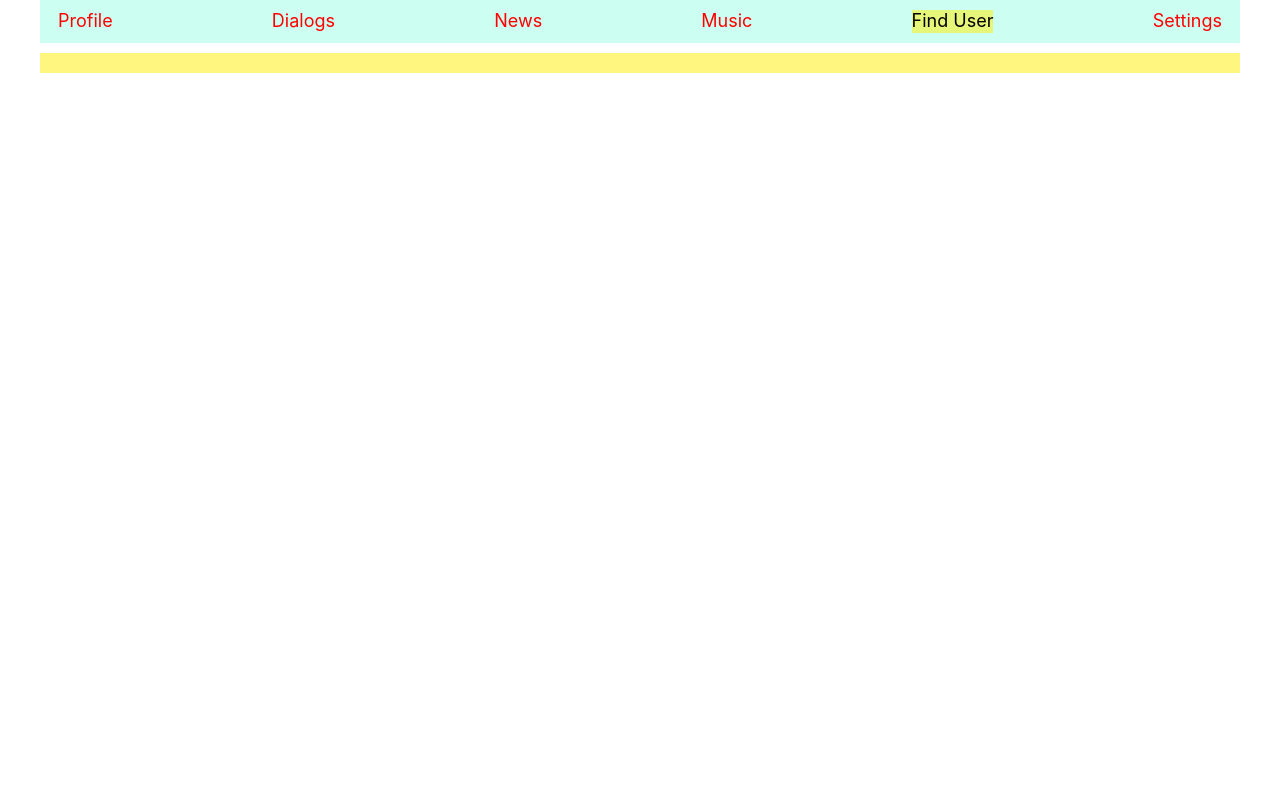
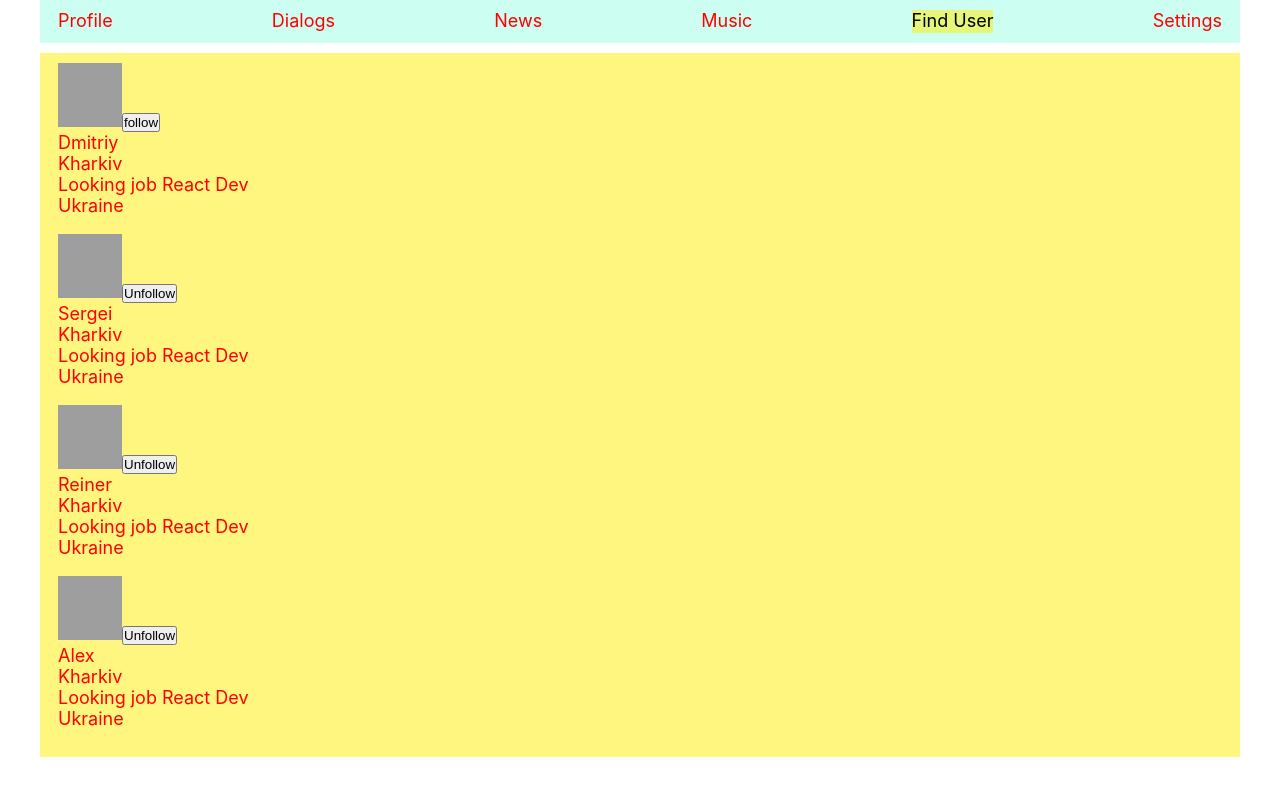
Before and after one commit to DmytroOvsiankin99/React, a React (Create React App) app: page /finduser in a window 1280 px wide. Shown: the top 796 px of the page. Built offline with nearby package versions, Linux system fonts and the light colour scheme; grey boxes are pictures that could not be loaded.

Commit message:
Find Users Page

```diff
--- a/src/Redux/FindUserReducer.js
+++ b/src/Redux/FindUserReducer.js
@@ -1,5 +1,43 @@
+const FOLLOW = "FOLLOW";
+const UNFOLLOW = "UNFOLLOW";
+const SET_USER = "SET_USER";
+
 let initState = {
-    usersData=[
-        { name: 'Dmitriy', city: 'Kharkiv', country: 'Ukraine', describe: 'Looking job React Dev' },
-    ]
+    usersData: []
 }
+
+let usersReudcer = (state = initState, action) => {
+    switch (action.type) {
+        case FOLLOW:
+            return {
+                ...state,
+                usersData: state.usersData.map((el) => {
+                    if (el.id === action.userID) {
+                        return { ...el, followed: true }
+                    }
+                    return el; //если не нужно делать копию, возвращаем тот же объект
+                }),
+            }
+        case UNFOLLOW:
+            return {
+                ...state,
+                usersData: state.usersData.map((el) => {
+                    if (el.id === action.userID) {
+                        return { ...el, followed: false }
+                    }
+                    return el; //если не нужно делать копию, возвращаем тот же объект
+                }),
+            }
+        case SET_USER:
+            return {
+                ...state,
+                usersData: [ ...action.users ]
+            }
+        default: return state;
+    }
+}
+
+export default usersReudcer;
+export const usersFollowAC = (userID) => ({ type: FOLLOW, userID });
+export const usersUnollowAC = (userID) => ({ type: UNFOLLOW, userID });
+export const setUsersData = (users) => ({ type: SET_USER, users });
--- a/src/Redux/redux-store.js
+++ b/src/Redux/redux-store.js
@@ -1,11 +1,13 @@
 import { createStore, combineReducers } from "redux";
 import profileReducer from "./profileReducer";
 import dialogsReducer from "./dialogsReducer";
+import usersReudcer from "./FindUserReducer";
 
 
 let reducers = combineReducers({
     dialogsPage: dialogsReducer,
-    profilePage: profileReducer
+    profilePage: profileReducer,
+    findUsersPage: usersReudcer
 });
 
 let store = createStore(reducers);
--- a/src/components/FindUsers/FindUsers.js
+++ b/src/components/FindUsers/FindUsers.js
@@ -3,19 +3,33 @@ import mod from './FindUsers.module.css'
 
 const FindUsers = (props) => {
 
-
-    let send_message = () => {
-        props.send_message()
-    }
-
-    let updateMessageArea = (e) => {
-        let areaText = e.target.value; //e - событие , target.value - наша цель == значение
-        props.updateMessageArea(areaText)
+    if (props.usersData.length === 0) {
+        props.setUsersData([
+            { id: '1', usersSrc: "https://i.stack.imgur.com/ILTQq.png", followed: false, name: 'Dmitriy', location: { city: 'Kharkiv', country: 'Ukraine' }, describe: 'Looking job React Dev' },
+            { id: '2', usersSrc: "https://i.stack.imgur.com/ILTQq.png", followed: true, name: 'Sergei', location: { city: 'Kharkiv', country: 'Ukraine' }, describe: 'Looking job React Dev' },
+            { id: '3', usersSrc: "https://i.stack.imgur.com/ILTQq.png", followed: true, name: 'Reiner', location: { city: 'Kharkiv', country: 'Ukraine' }, describe: 'Looking job React Dev' },
+            { id: '4', usersSrc: "https://i.stack.imgur.com/ILTQq.png", followed: true, name: 'Alex', location: { city: 'Kharkiv', country: 'Ukraine' }, describe: 'Looking job React Dev' },
+        ]);
     }
 
     return (
-        <div className={mod.usersWrapper}>
-
+        <div>
+            {props.usersData.map((el) =>
+                <div key={el.id}  >
+                    <div>
+                        <img src={el.usersSrc} className={mod.usersImg} />
+                        {el.followed ?
+                            <button onClick={() => { props.unfollow(el.id) }}>Unfollow</button>
+                            :
+                            <button onClick={() => { props.follow(el.id) }}>follow</button>}
+                    </div>
+                    <div className={mod.info_wrap}>
+                        <div>{el.name}</div>
+                        <div>{el.location.city}</div>
+                        <div>{el.describe}</div>
+                        <div>{el.location.country}</div>
+                    </div>
+                </div>)}
         </div>
     )
 }
--- a/src/components/FindUsers/FindUsers.module.css
+++ b/src/components/FindUsers/FindUsers.module.css
@@ -1,3 +1,8 @@
-.usersWrapper{
+.info_wrap{
+    padding-bottom: 18px;
+}
 
+.usersImg{
+    width: 64px;
+    height: 64px;
 }
--- a/src/components/FindUsers/FindUsersContainer.js
+++ b/src/components/FindUsers/FindUsersContainer.js
@@ -1,16 +1,26 @@
 import React from 'react'
 import FindUsers from './FindUsers';
 import { connect } from 'react-redux';
+import { usersUnollowAC, usersFollowAC, setUsersData } from '../../Redux/FindUserReducer';
 
 
 let mapStateToProps = (state) => {
     return {
+        usersData : state.findUsersPage.usersData
     }
 }
 
 let mapDispatchToProps = (dispatch) => {
     return {
-
+        follow: (userID)=>{
+            dispatch(usersFollowAC(userID));
+        },
+        unfollow: (userID)=>{
+            dispatch(usersUnollowAC(userID));
+        },
+        setUsersData: (users)=>{
+            dispatch(setUsersData(users));
+        }
     }
 }
 
```
